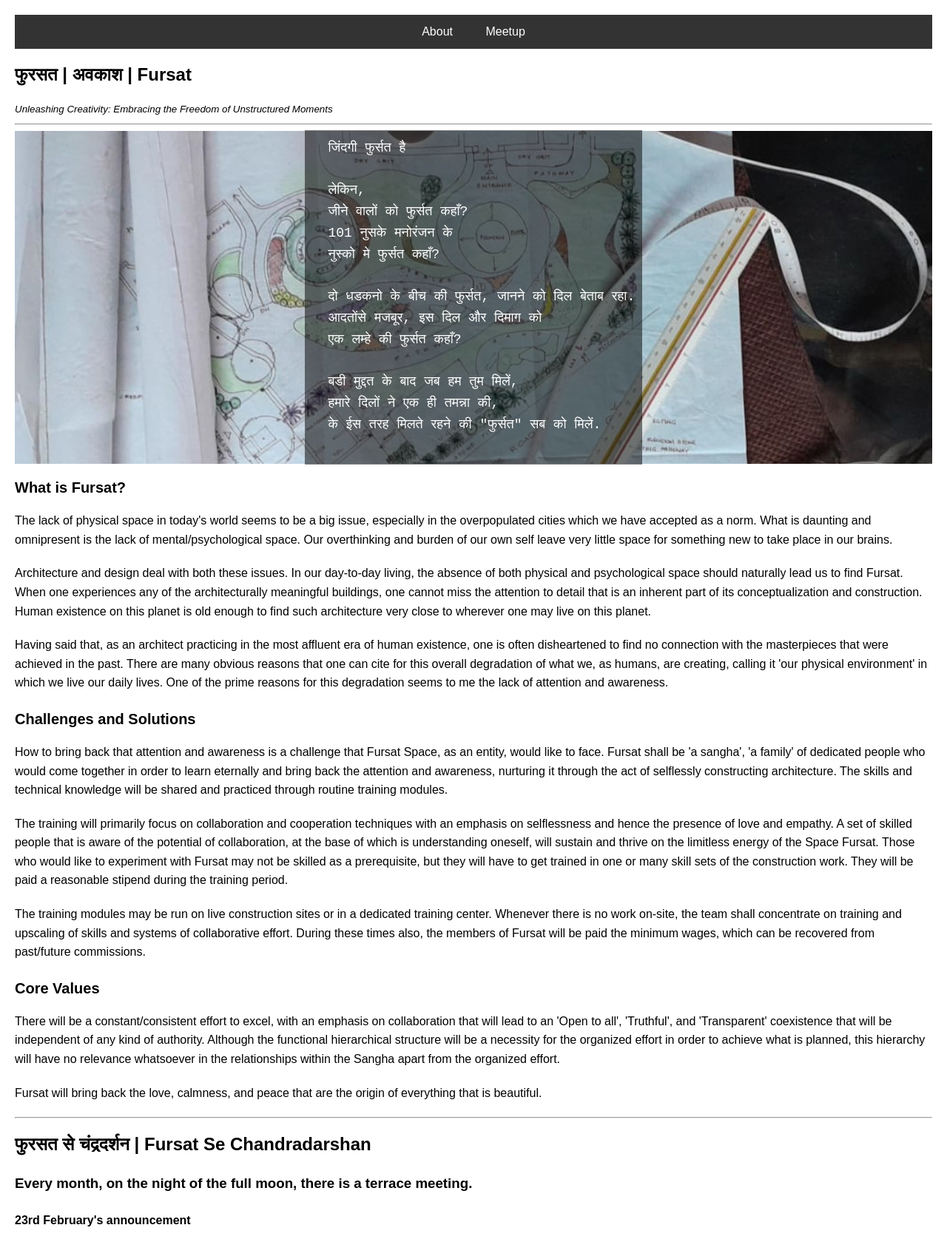
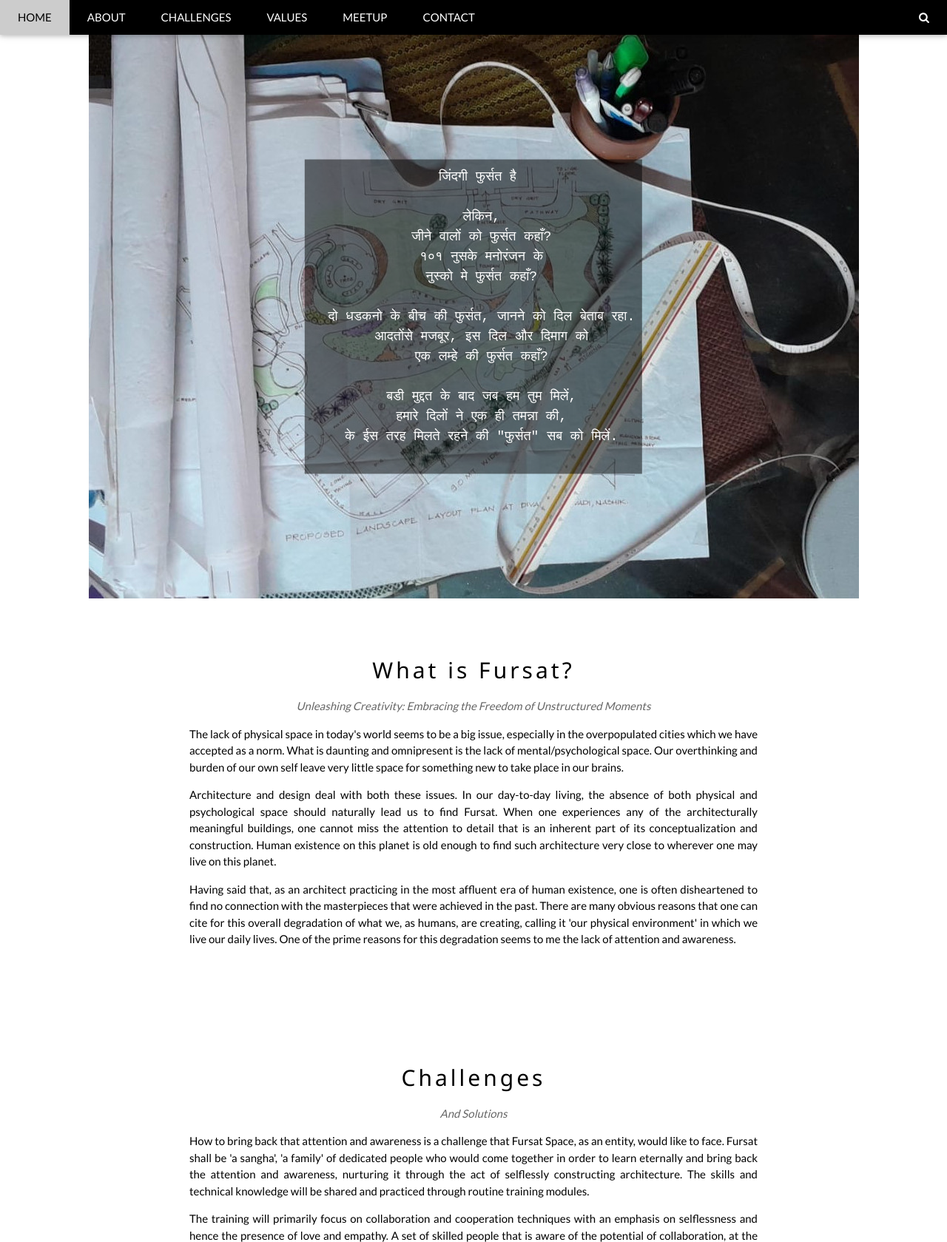
Before and after one commit to fursatorg/fursatorg.github.io, a plain HTML site: page index.html in a window 1280 px wide. Shown: the top 1679 px of the page at 74% size. Drawn offline with nearby package versions, Linux system fonts and the light colour scheme.

Commit message:
W3C template added

```diff
--- a/index.html
+++ b/index.html
@@ -1,62 +1,16 @@
 <!DOCTYPE html>
 <html lang="en">
 <head>
+	<title>फुरसत | अवकाश | Fursat</title>
 <meta charset="UTF-8">
-  <meta name="viewport" content="width=device-width, initial-scale=1.0">
-  <title>फुरसत | अवकाश | Fursat</title>
+<meta name="viewport" content="width=device-width, initial-scale=1">
+<link rel="stylesheet" href="https://www.w3schools.com/w3css/4/w3.css">
+<link rel="stylesheet" href="https://fonts.googleapis.com/css?family=Lato">
+<link rel="stylesheet" href="https://cdnjs.cloudflare.com/ajax/libs/font-awesome/4.7.0/css/font-awesome.min.css">
+
 <style>
-    body {
-      font-family: Arial, sans-serif;
-      line-height: 1.6;
-      margin: 0;
-      padding: 20px;
-    }
-    h1 {
-      font-size: 24px;
-      font-weight: bold;
-      margin-bottom: 10px;
-    }
-    h2 {
-      font-size: 20px;
-      font-weight: bold;
-      margin-bottom: 10px;
-    }
-    p {
-      margin-bottom: 20px;
-    }
-    nav {
-      background-color: #333;
-      overflow: hidden;
-    }
-    nav ul {
-      list-style-type: none;
-      margin: 0;
-      padding: 0;
-      text-align: center;
-    }
-    nav ul li {
-      display: inline;
-    }
-    nav ul li a {
-      display: inline-block;
-      padding: 10px 20px;
-      color: white;
-      text-decoration: none;
-    }
-    nav ul li a:hover {
-      background-color: #555;
-    }
-	.background-container {
-      background-image: url('assets/fursat1.jpg');
-      background-size: cover;
-      background-position: center;
-      position: relative;
-      height: 450px; /* Adjust height as needed */
-      display: flex;
-      align-items: center;
-      justify-content: center;
-    }
-
+body {font-family: "Lato", sans-serif}
+.mySlides {display: none}
 .pre1 {
   color: white;
   font-size: 18px;
@@ -64,25 +18,56 @@
   padding: 10px;
   white-space: pre-wrap;
 }
+
 </style>
 </head>
-<body id="head">
-  <nav>
-    <ul>
-      <li><a href="#">About</a></li>
-      <li><a href="#meetups">Meetup</a></li>
-    </ul>
-  </nav>
-  <h1 id="home"> फुरसत | अवकाश | Fursat </h1>
-  <sub><i>Unleashing Creativity: Embracing the Freedom of Unstructured Moments</i></sub>
-  <hr>
-<div class="background-container">
+<body>
+
+<!-- Navbar -->
+<div class="w3-top">
+  <div class="w3-bar w3-black w3-card">
+    <a class="w3-bar-item w3-button w3-padding-large w3-hide-medium w3-hide-large w3-right" href="javascript:void(0)" onclick="myFunction()" title="Toggle Navigation Menu"><i class="fa fa-bars"></i></a>
+    <a href="#" class="w3-bar-item w3-button w3-padding-large">HOME</a>
+    <a href="#about" class="w3-bar-item w3-button w3-padding-large w3-hide-small">ABOUT</a>
+    <a href="#challenges" class="w3-bar-item w3-button w3-padding-large w3-hide-small">CHALLENGES</a>
+    <a href="#values" class="w3-bar-item w3-button w3-padding-large w3-hide-small">VALUES</a>
+    <a href="#meetup" class="w3-bar-item w3-button w3-padding-large w3-hide-small">MEETUP</a>
+    <a href="#contact" class="w3-bar-item w3-button w3-padding-large w3-hide-small">CONTACT</a>
+<!--
+    <div class="w3-dropdown-hover w3-hide-small">
+      <button class="w3-padding-large w3-button" title="More">MORE <i class="fa fa-caret-down"></i></button>
+      <div class="w3-dropdown-content w3-bar-block w3-card-4">
+        <a href="#" class="w3-bar-item w3-button">Merchandise</a>
+        <a href="#" class="w3-bar-item w3-button">Extras</a>
+        <a href="#" class="w3-bar-item w3-button">Media</a>
+      </div>
+    </div>
+--!>
+    <a href="javascript:void(0)" class="w3-padding-large w3-hover-red w3-hide-small w3-right"><i class="fa fa-search"></i></a>
+  </div>
+</div>
+
+<!-- Navbar on small screens (remove the onclick attribute if you want the navbar to always show on top of the content when clicking on the links) -->
+<div id="navDemo" class="w3-bar-block w3-black w3-hide w3-hide-large w3-hide-medium w3-top" style="margin-top:46px">
+  <a href="#about" class="w3-bar-item w3-button w3-padding-large" onclick="myFunction()">BAND</a>
+  <a href="#meetup" class="w3-bar-item w3-button w3-padding-large" onclick="myFunction()">TOUR</a>
+  <a href="#contact" class="w3-bar-item w3-button w3-padding-large" onclick="myFunction()">CONTACT</a>
+  <a href="#" class="w3-bar-item w3-button w3-padding-large" onclick="myFunction()">MERCH</a>
+</div>
+
+<!-- Page content -->
+<div class="w3-content" style="max-width:2000px;margin-top:46px">
+
+  <!-- Automatic Slideshow Images -->
+  <div class="mySlides w3-display-container w3-center">
+    <img src="assets/fursat1.jpg" style="height:50%">
+    <div class="w3-display-middle w3-container w3-text-white w3-padding-32 w3-hide-small">
 <pre class="pre1">
   जिंदगी फुर्सत है
 
   लेकिन,
   जीने वालों को फुर्सत कहाँ?
-  101 नुसके मनोरंजन के
+  १०१ नुसके मनोरंजन के
   नुस्को मे फुर्सत कहाँ?
 
   दो धडकनो के बीच की फुर्सत, जानने को दिल बेताब रहा.
@@ -94,16 +79,19 @@
   के ईस तरह मिलते रहने की "फुर्सत" सब को मिलें.
   </pre>
     </div>
+  </div>
 
-  <h2> What is Fursat?</h2>
-  <p>
-    The lack of physical space in today's world seems to be a big issue,
+  <!-- The Band Section -->
+  <div class="w3-container w3-content w3-center w3-padding-64" style="max-width:800px" id="about">
+    <h2 class="w3-wide">What is Fursat?</h2>
+    <p class="w3-opacity"><i>Unleashing Creativity: Embracing the Freedom of Unstructured Moments</i></p>
+    <p class="w3-justify">The lack of physical space in today's world seems to be a big issue,
     especially in the overpopulated cities which we have accepted as a norm.
     What is daunting and omnipresent is the lack of mental/psychological space.
     Our overthinking and burden of our own self leave very little space for
     something new to take place in our brains.
 </p>
-  <p>
+  <p class="w3-justify">
     Architecture and design deal with both these issues. In our day-to-day
     living, the absence of both physical and psychological space should
     naturally lead us to find Fursat. When one experiences any of the
@@ -112,7 +100,7 @@
     Human existence on this planet is old enough to find such architecture very
     close to wherever one may live on this planet.
   </p>
-  <p>
+  <p class="w3-justify">
     Having said that, as an architect practicing in the most affluent era of
     human existence, one is often disheartened to find no connection with the
     masterpieces that were achieved in the past. There are many obvious reasons
@@ -121,8 +109,13 @@
     lives. One of the prime reasons for this degradation seems to me the lack of
     attention and awareness.
   </p>
-  <h2>Challenges and Solutions</h2>
-  <p>
+
+  </div>
+
+  <div class="w3-container w3-content w3-center w3-padding-64" style="max-width:800px" id="challenges">
+    <h2 class="w3-wide">Challenges</h2>
+    <p class="w3-opacity"><i>And Solutions</i></p>
+	<p class="w3-justify">
     How to bring back that attention and awareness is a challenge that Fursat
     Space, as an entity, would like to face. Fursat shall be 'a sangha', 'a
     family' of dedicated people who would come together in order to learn
@@ -130,7 +123,7 @@
     the act of selflessly constructing architecture. The skills and technical
     knowledge will be shared and practiced through routine training modules.
   </p>
-  <p>
+	<p class="w3-justify">
     The training will primarily focus on collaboration and cooperation
     techniques with an emphasis on selflessness and hence the presence of love
     and empathy. A set of skilled people that is aware of the potential of
@@ -140,15 +133,19 @@
     will have to get trained in one or many skill sets of the construction work.
     They will be paid a reasonable stipend during the training period.
   </p>
-  <p>
+	<p class="w3-justify">
     The training modules may be run on live construction sites or in a dedicated
     training center. Whenever there is no work on-site, the team shall
     concentrate on training and upscaling of skills and systems of collaborative
     effort. During these times also, the members of Fursat will be paid the
     minimum wages, which can be recovered from past/future commissions.
   </p>
-  <h2>Core Values</h2>
-  <p>
+  </div>
+
+  <div class="w3-container w3-content w3-center w3-padding-64" style="max-width:800px" id="values">
+    <h2 class="w3-wide">Core Values</h2>
+    <p class="w3-opacity"><i>To bring back the love, calmness, and peace</i></p>
+	<p class="w3-justify">
     There will be a constant/consistent effort to excel, with an emphasis on
     collaboration that will lead to an 'Open to all', 'Truthful', and
     'Transparent' coexistence that will be independent of any kind of authority.
@@ -157,17 +154,23 @@
     have no relevance whatsoever in the relationships within the Sangha apart
     from the organized effort.
   </p>
-  <p>
+	<p class="w3-justify">
     Fursat will bring back the love, calmness, and peace that are the origin of
     everything that is beautiful.
   </p>
+  </div>
 
-<hr>
-  <h1 id="meetups"> फुरसत से चंद्रदर्शन | Fursat Se Chandradarshan </h1>
-  <h3> Every month, on the night of the full moon, there is a terrace meeting. </h3>
+  <div class="w3-container w3-content w3-center w3-padding-64" style="max-width:800px" id="meetup">
+    <h2 class="w3-wide"> फुरसत से चंद्रदर्शन | Fursat Se Chandradarshan </h2>
+    <p class="w3-opacity"><i>Monthly Meetup</i></p>
+	Every month, on the night of the full moon, there is a terrace meeting.
 
-  <h4> 23rd February's announcement </h4>
 	<pre>
+
+	  </pre>
+
+<div class="w3-panel w3-leftbar w3-light-grey">
+  <p class="w3-xlarge w3-serif">
 	"फुरसत" उपक्रम - दर महिन्याला पौर्णिमेच्या रात्री टेरेस मीटिंग.
 
 	 या महिन्यात २३ फेब्रुवारी २०२४ रोजी.
@@ -177,29 +180,89 @@
 	 आम्ही मास्टर्सने लिहिलेला लेख/लिखाण वाचू व ऐकू आणि काय सांगितले गेले आहे हे समजून घेण्यासाठी त्यावर चर्चा करू.
 	  चंद्रदर्शन ०३- आर्किटेक्ट. चार्ल्स कोरिया
 	 सत्र सर्वांसाठी खुले असेल.
-	कृपया,अद्वैत पाटणकर यांना ९८५०८५७१६२ या क्रमांकावर, व्हाट्सअप मेसेज पाठवून, उपस्थितीची पूर्वपुष्टी करावी.
-	  </pre>
+	कृपया,अद्वैत पाटणकर यांना X८५०८५७१६X या क्रमांकावर, व्हाट्सअप मेसेज पाठवून, उपस्थितीची पूर्वपुष्टी करावी.</p>
 
-   <p>Translated message:</p>
-	<pre>
-	Location: Awar-Fursat Terrace, Near Shivam Hospital, Ajinkyatara Road, Godoli, Satara. Time: 9:00 PM to 10:30 PM
+  <p>अद्वैत पाटणकर</p>
+</div>
+
+<div class="w3-panel w3-leftbar w3-light-grey">
+  <p class="w3-xlarge w3-serif">
+	Location: Awar-Fursat Terrace, Near Shivam Hospital, Ajinkyatara Road, Godoli, Satara.
+	Time: 9:00 PM to 10:30 PM
 	The name of this session is "Fursat Se Chandradarshan," which is focused on learning from master architects.
-	We will discuss to understand and interpret the articles written by masters and what they have conveyed.
+	We will discuss to understand and interpret the articles written by masters
+	and what they have conveyed.
 	Chandradarshan 03 - Architect Charles Korea
 	The session is open to everyone.
-	Please confirm your attendance by sending a WhatsApp message to Advait Patankar at 9850857162.
-	</pre>
-  <hr>
-  <nav>
-    <ul>
-      <li><a href="#">home</a></li>
-      <li><a href="#meetups">Meetup</a></li>
-    </ul>
-  </nav>
+	Please confirm your attendance by sending a WhatsApp message to Advait
+	Patankar at X85085716X.
+</p>
 
-  <footer>
-    <sub>The site is under construction. Please reach us at fursatorg at gmail dot com. </sub>
+  <p>Adwait Patankar</p>
+</div>
+	<p class="w3-justify">
+	</p>
+
+
+
+
+  <!-- The Contact Section -->
+  <div class="w3-container w3-content w3-padding-64" style="max-width:800px" id="contact">
+    <h2 class="w3-wide w3-center">CONTACT</h2>
+    <div class="w3-row w3-padding-32">
+        <i class="fa fa-map-marker" style="width:30px"></i> Ajinkyatara Road, Godoli, Satara<br>
+        <i class="fa fa-phone" style="width:30px"></i> Phone: (3^2)85085716(4/2)<br>
+        <i class="fa fa-envelope" style="width:30px"> </i> Email: fursatorg at gmail dot com<br>
+    </div>
+  </div>
+
+<!-- End Page Content -->
+</div>
+
+<!-- Image of location/map -->
+<img src="/w3images/map.jpg" class="w3-image w3-greyscale-min" style="width:100%">
+
+<!-- Footer -->
+<footer class="w3-container w3-padding-64 w3-center w3-opacity w3-light-grey w3-xlarge">
     <p>&copy; 2024 Fursat.org All rights reserved.</p>
+  <p class="w3-medium">Developed by <a href="https://doublefree.in" target="_blank">doublefree.in</a></p>
 </footer>
+
+<script>
+// Automatic Slideshow - change image every 4 seconds
+var myIndex = 0;
+carousel();
+
+function carousel() {
+  var i;
+  var x = document.getElementsByClassName("mySlides");
+  for (i = 0; i < x.length; i++) {
+    x[i].style.display = "none";
+  }
+  myIndex++;
+  if (myIndex > x.length) {myIndex = 1}
+  x[myIndex-1].style.display = "block";
+  setTimeout(carousel, 4000);
+}
+
+// Used to toggle the menu on small screens when clicking on the menu button
+function myFunction() {
+  var x = document.getElementById("navDemo");
+  if (x.className.indexOf("w3-show") == -1) {
+    x.className += " w3-show";
+  } else {
+    x.className = x.className.replace(" w3-show", "");
+  }
+}
+
+// When the user clicks anywhere outside of the modal, close it
+var modal = document.getElementById('ticketModal');
+window.onclick = function(event) {
+  if (event.target == modal) {
+    modal.style.display = "none";
+  }
+}
+</script>
+
 </body>
 </html>
```
Lines whose indentation alone changed are shown as unchanged.
